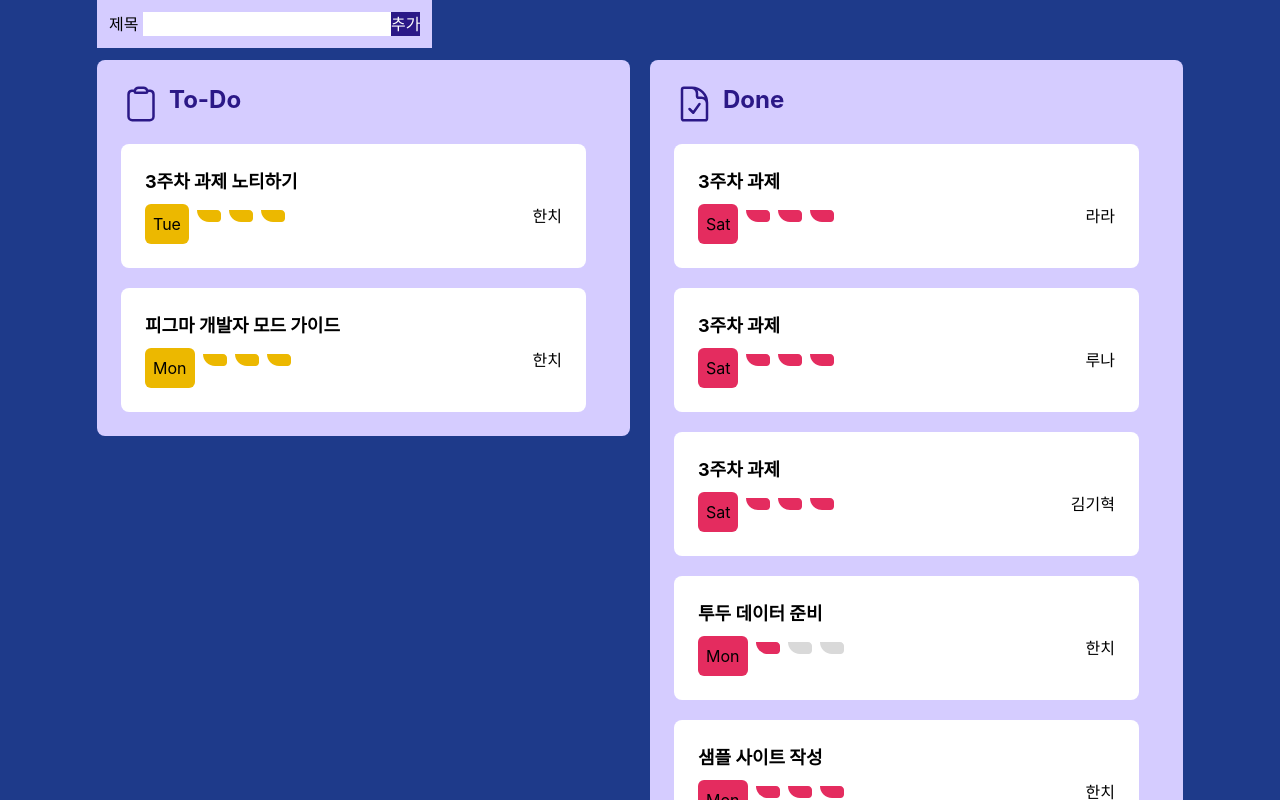
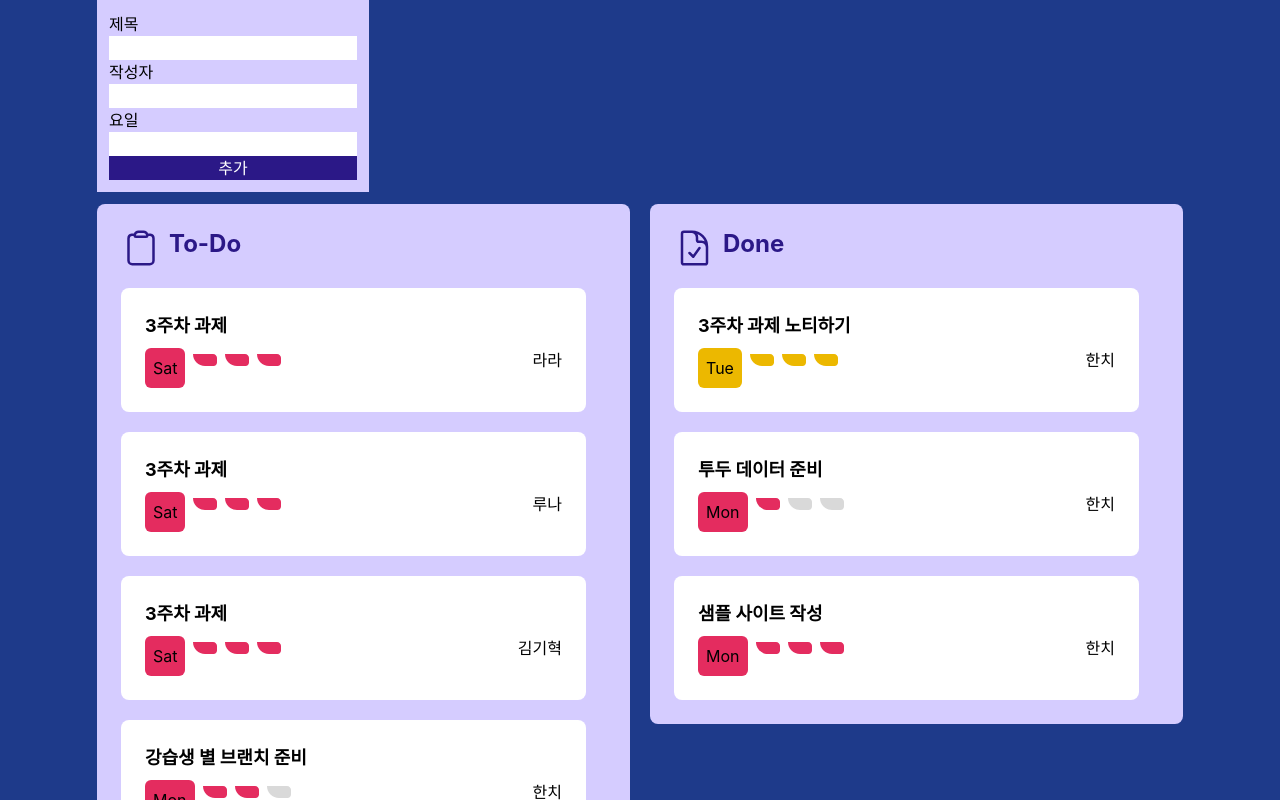
Before and after one commit to lindychi/frontend-bootcamp, a React (Create React App) app: page / in a window 1280 px wide. Shown: the top 800 px of the page. Built offline with nearby package versions, Linux system fonts and the light colour scheme.

Commit message:
요일추가

```diff
--- a/src/App.tsx
+++ b/src/App.tsx
@@ -1,13 +1,20 @@
 import React, { useState } from "react";
 import "./App.css";
-import { todoData as originTodoData } from "./consts/todoList";
+import { Date, todoData as originTodoData } from "./consts/todoList";
 import clsx from 'clsx';
 
+
+
 function App() {
-  const [value, setValue] = useState("");
+  const [title, setTitle] = useState("");
+  const [author, setAuthor] = useState("");
+  const [dueDate, setDueDate] = useState("");
+
+
+
   const [ todoData,setTodoData ] = useState(originTodoData);
-  const todoList = todoData.filter((item) => item.priority === "medium");
-  const doneList = todoData.filter((item) => item.priority === "high");
+  const todoList = todoData.filter((item) => item.progress === "TODO");
+  const doneList = todoData.filter((item) => item.progress === "DONE");
 
 
 
@@ -17,25 +24,41 @@ function App() {
   return <div className="bg-blue-900 w-full min-h-screen h-full flex flex-row justify-center items-center gap-5 ">
 
 <div className="flex flex-col gap-3">
-<div className="p-3 bg-blue-100 h-fit w-fit">
+<div className="p-3 bg-blue-100 h-fit w-fit flex flex-col">
 제목{""} <input
 type= "text"
-value ={value}
-onChange={(event) => setValue(event.target.value)} />
+value ={title}
+onChange={(event) => setTitle(event.target.value)} />
+작성자{""} <input
+type= "text"
+value ={author}
+onChange={(event) => setAuthor(event.target.value)} />
+요일{""} <input
+type= "text"
+value={dueDate}
+onChange={(event) => setDueDate(event.target.value)} />
+
+
 <button className="bg-blue-800 text-white"
 onClick={() => {
   setTodoData([
-    ...todoData,{title: value,
-    progress: "TODO", level: 3,
+    ...todoData,{title,
+    progress: "TODO",
+    level :3 ,
     priority: "high",
-    dueDate: "Sat",
-    author: "라라", },
+    dueDate: dueDate as Date,
+    author, },
   ])
-  setValue("")
+  setTitle("")
+  setAuthor("")
+  setDueDate("");
   }}
 >
 추가
 </button>
+
+
+
 
 </div>
 
```
